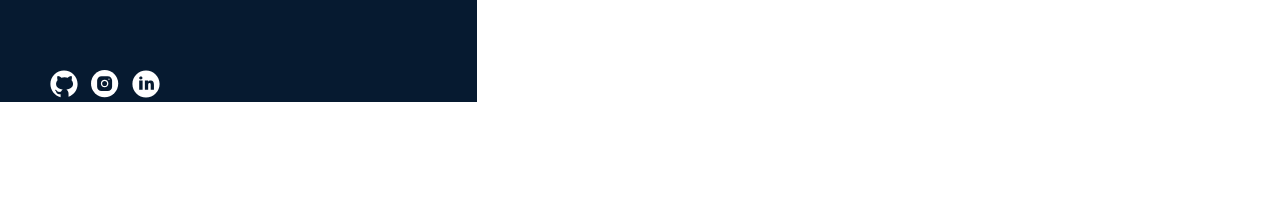
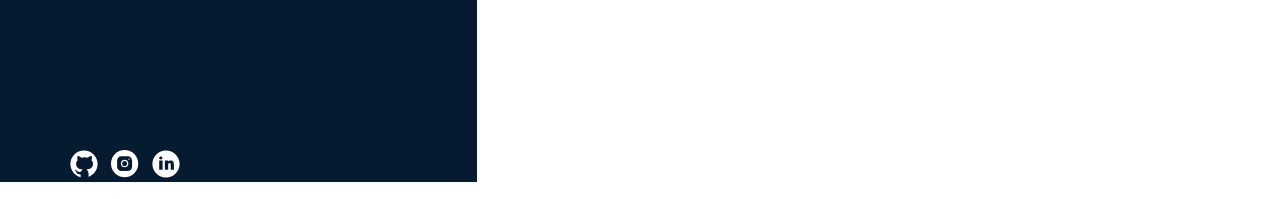
Before and after one commit to kevenbarros/portfolio-keven, a React (Create React App) app: page / in a window 1280 px wide. Shown: the part 598-797 px from the top of the page. Built offline with nearby package versions, Linux system fonts and the light colour scheme.

Commit message:
responsividade

```diff
--- a/src/styles/Menu.css
+++ b/src/styles/Menu.css
@@ -2,7 +2,7 @@
   padding: 100px 40px 0px 40px;
   display: flex;
   flex-direction: column;
-  height: calc(100vh - 200px);
+  height: calc(100vh - 120px);
 }
 
 .menuTitleBox {
@@ -35,7 +35,7 @@
 }
 
 .contatosBox {
-  padding: 0 10px;
+  padding: 0 30px;
 }
 
 .contatosBox img {
@@ -44,11 +44,17 @@
 }
 
 @media screen and (max-width: 768px) {
+  .menuBox {
+    height: calc(100vh - 200px);
+  }
 
+  .contatosBox {
+    padding: 0 10px;
+  }
 
   .menuTitleBox a {
     padding: 0 10px;
-    font-size: 30px;
+    font-size: 28px;
   }
 
 }
```
